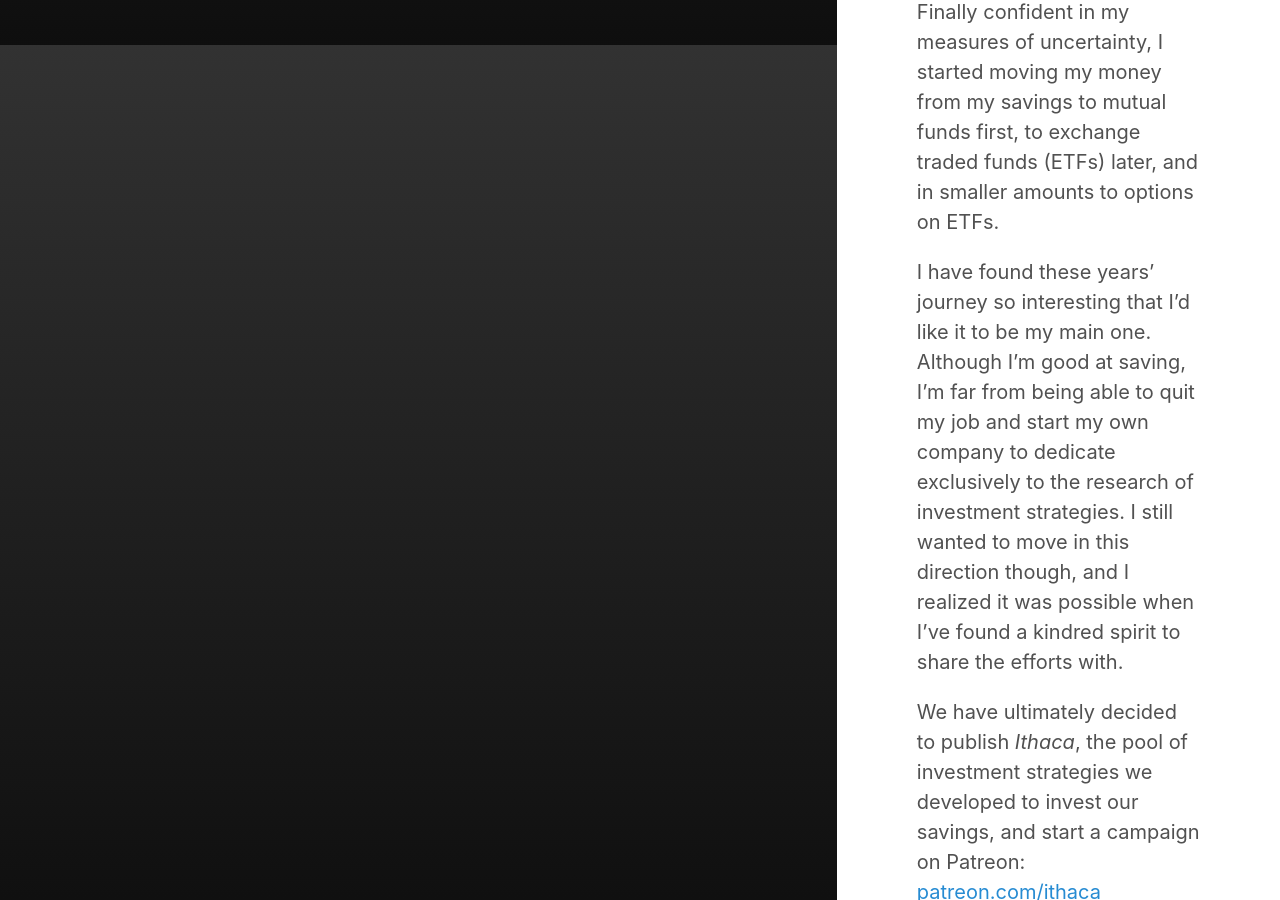
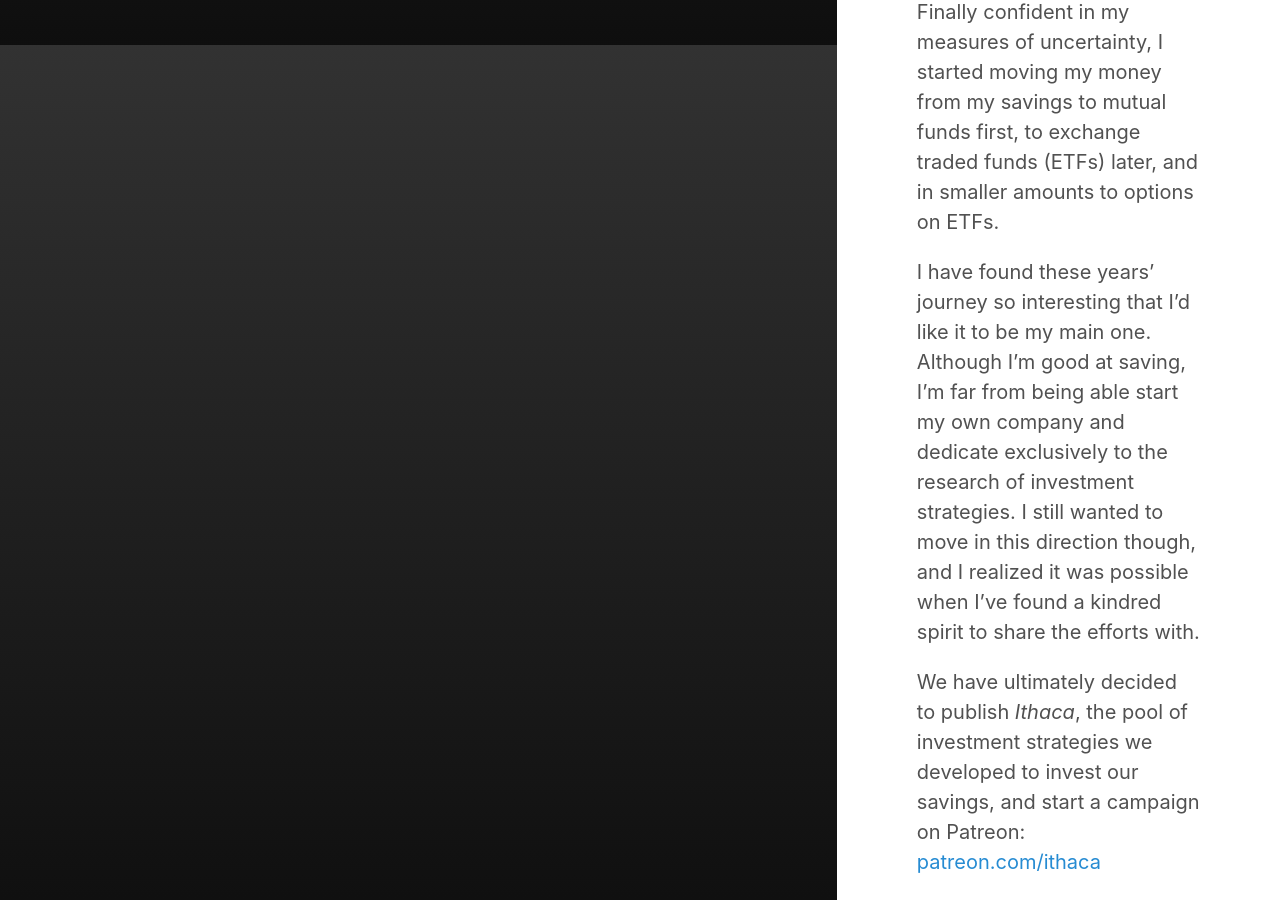
Before and after one commit to IthacaResearch/ithacaresearch.github.io, a Jekyll site: the page built from category/about.md, in a window 1280 px wide and 900 px high, scrolled down 2655 px. Built offline with Jekyll 4.4.1, drawn with Linux system fonts in a browser that asks for light colours.

Commit message:
Update about.md

```diff
--- a/category/about.md
+++ b/category/about.md
@@ -17,6 +17,6 @@ The books I was reading for my new endeavour couldn't have been further from tha
 I had to gain confidence before moving my savings, more specifically confidence from a statistics' point of view: what were the chances I could lose more than 10 % of my savings? What were the chances I could lose more than 20 %? Was I comfortable with this possible loss?
 Although I had had to deal with statistics as an engineer, I was only now beginning to fully appreciate it: it could not only help you in gauging uncertainty on the basis of something certain, but also in gauging uncertainty of uncertainty. Finally confident in my measures of uncertainty, I started moving my money from my savings to mutual funds first, to exchange traded funds (ETFs) later, and in smaller amounts to options on ETFs.
 
-I have found these years' journey so interesting that I'd like it to be my main one. Although I'm good at saving, I'm far from being able to quit my job and start my own company to dedicate exclusively to the research of investment strategies. I still wanted to move in this direction though, and I realized it was possible when I've found a kindred spirit to share the efforts with.
+I have found these years' journey so interesting that I'd like it to be my main one. Although I'm good at saving, I'm far from being able start my own company and dedicate exclusively to the research of investment strategies. I still wanted to move in this direction though, and I realized it was possible when I've found a kindred spirit to share the efforts with.
 
 We have ultimately decided to publish _Ithaca_, the pool of investment strategies we developed to invest our savings, and start a campaign on Patreon: [patreon.com/ithaca](https://www.patreon.com/ithaca "Go to Patreon page")
```
